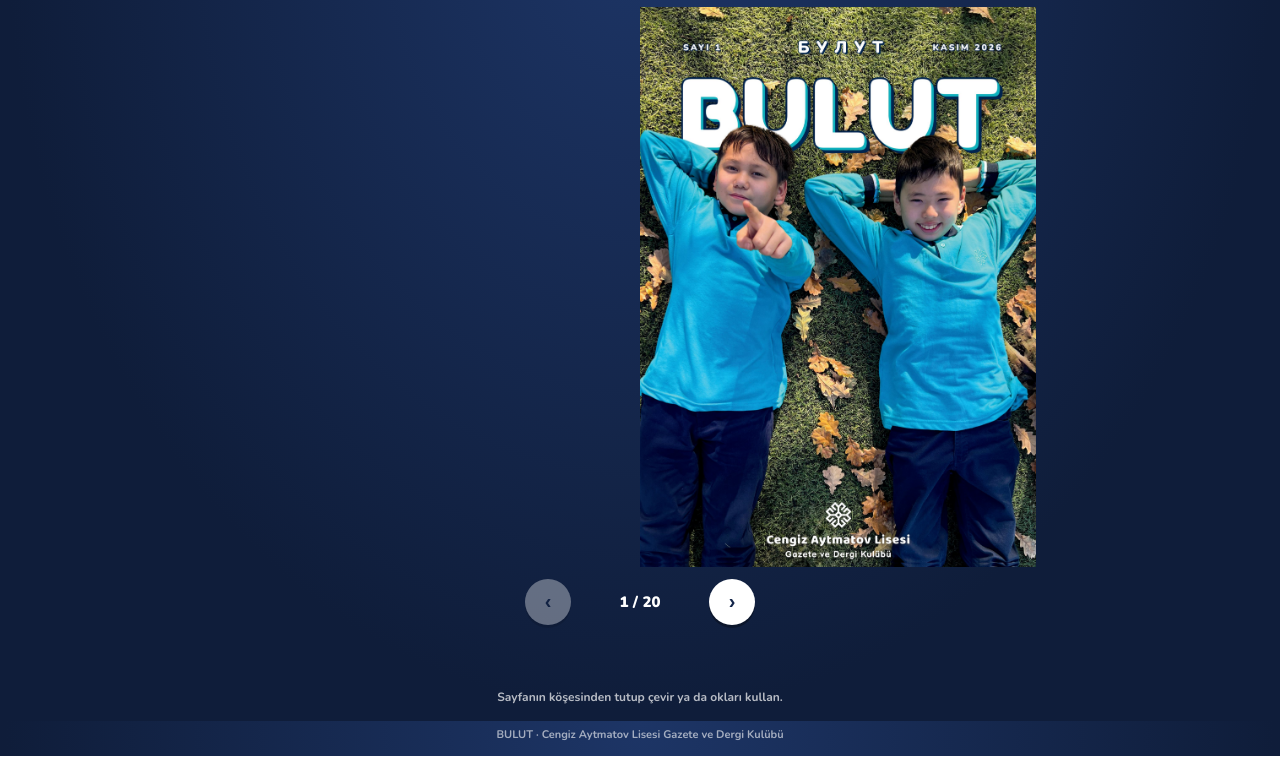
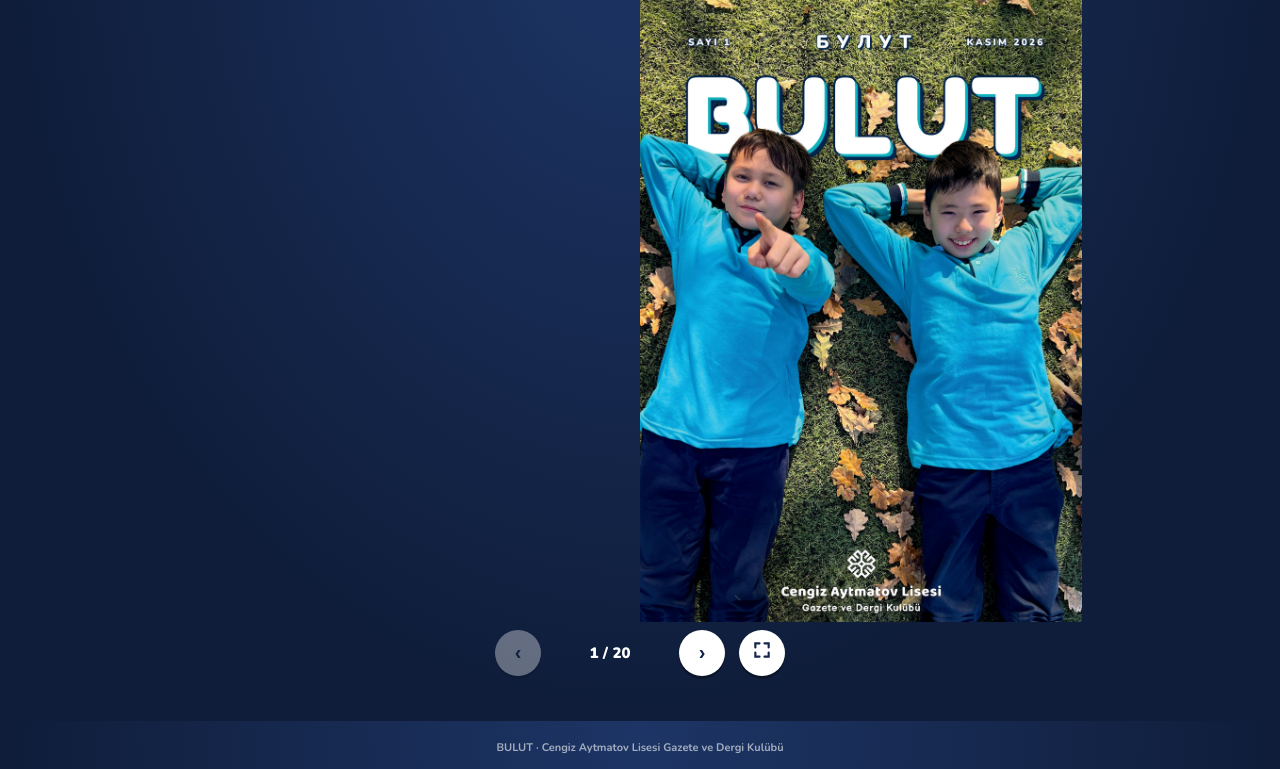
Before and after one commit to gokkayaa/bulut, a plain HTML site: page index.html in a window 1280 px wide. Shown: the part 79-848 px from the top of the page. Drawn offline with nearby package versions, Linux system fonts and the light colour scheme.

Commit message:
Dergi daha büyük görünsün, tam ekran düğmesi eklendi
Co-Authored-By: Claude Opus 5.5 <noreply@anthropic.com>
Claude-Session: https://claude.ai/code/session_01SPWYvny15e3UBniUuKYJUx

```diff
--- a/index.html
+++ b/index.html
@@ -16,8 +16,8 @@ header{display:flex;align-items:center;justify-content:space-between;gap:12px;pa
 .logo{font-family:Anton,sans-serif;font-size:30px;letter-spacing:2px;line-height:1;color:#fff}
 .logo small{font-family:Nunito;font-weight:800;font-size:12px;letter-spacing:0;display:block;opacity:.9;margin-top:2px}
 .issue{text-align:right;font-weight:800;font-size:12px;line-height:1.3}
-main{flex:1;display:flex;flex-direction:column;align-items:center;justify-content:center;padding:18px 10px 8px;width:100%}
-#book-wrap{width:100%;max-width:1100px}
+main{flex:1;display:flex;flex-direction:column;align-items:center;justify-content:center;padding:8px 6px 4px;width:100%}
+#book-wrap{width:100%;max-width:1600px}
 #book{margin:0 auto}
 .page{background:#fff;overflow:hidden}
 .page img{width:100%;height:100%;display:block;object-fit:cover;user-select:none;-webkit-user-drag:none}
@@ -26,11 +26,11 @@ main{flex:1;display:flex;flex-direction:column;align-items:center;justify-conten
 #xs{display:flex;gap:10px;flex-wrap:wrap;justify-content:center;min-height:44px;margin:-4px 0 12px}
 #xs .xbtn{position:static}
 @keyframes pulse{0%,100%{transform:scale(1)}50%{transform:scale(1.07)}}
-nav{display:flex;align-items:center;gap:14px;padding:12px 0 18px}
+nav{display:flex;align-items:center;gap:14px;padding:8px 0 8px}
 nav button{width:46px;height:46px;border-radius:50%;border:none;background:#fff;color:var(--navy);font-size:20px;font-weight:900;cursor:pointer;box-shadow:0 3px 0 rgba(0,0,0,.3)}
 nav button:disabled{opacity:.35;cursor:default}
 #pno{min-width:110px;text-align:center;font-weight:900;font-size:15px}
-.hint{font-size:12px;opacity:.7;font-weight:700;margin-top:-6px;padding-bottom:14px;text-align:center}
+.hint{display:none;font-size:12px;opacity:.7;font-weight:700;margin-top:-6px;padding-bottom:14px;text-align:center}
 #modal{position:fixed;inset:0;background:rgba(5,12,30,.72);display:none;align-items:center;justify-content:center;padding:16px;z-index:50}
 #modal.on{display:flex}
 .card{width:100%;max-width:520px;background:#fff;color:var(--navy);border-radius:18px;padding:22px 22px 18px;position:relative;max-height:90vh;overflow:auto}
@@ -53,6 +53,7 @@ footer{text-align:center;font-size:11px;font-weight:700;opacity:.6;padding:0 12p
     <button id="prev" aria-label="Önceki sayfa">‹</button>
     <div id="pno">1 / 20</div>
     <button id="next" aria-label="Sonraki sayfa">›</button>
+    <button id="fs" aria-label="Tam ekran" title="Tam ekran"><svg width="20" height="20" viewBox="0 0 24 24" fill="none" stroke="currentColor" stroke-width="2.6" stroke-linecap="round"><path d="M4 9V4h5M20 9V4h-5M4 15v5h5M20 15v5h-5"/></svg></button>
   </nav>
   <div id="xs"></div>
   <div class="hint">Sayfanın köşesinden tutup çevir ya da okları kullan.</div>
@@ -91,11 +92,12 @@ for (let i = 1; i <= N; i++) {
   book.appendChild(d);
 }
 // kitabı ekran yüksekliğine sığdır
-(function fit(){ const avail = window.innerHeight - 240; const land = window.innerWidth > 700;
+function fit(){ const avail = window.innerHeight - (document.fullscreenElement || document.webkitFullscreenElement ? 120 : 175); const land = window.innerWidth > 700;
   const w = land ? 2 * avail / 1.4143 : avail / 1.4143;
-  document.getElementById('book-wrap').style.maxWidth = Math.max(300, Math.min(1100, w)) + 'px'; })();
+  document.getElementById('book-wrap').style.maxWidth = Math.max(300, Math.min(1600, w)) + 'px'; }
+fit(); window.addEventListener('resize', fit, true);
 const pf = new St.PageFlip(book, {
-  width: 560, height: 792, size: 'stretch', minWidth: 280, maxWidth: 1000, minHeight: 396, maxHeight: 1414,
+  width: 560, height: 792, size: 'stretch', minWidth: 280, maxWidth: 1400, minHeight: 396, maxHeight: 1980,
   showCover: true, maxShadowOpacity: .45, mobileScrollSupport: true, flippingTime: 700, usePortrait: true
 });
 pf.loadFromHTML(document.querySelectorAll('#book .page'));
@@ -112,6 +114,12 @@ function upd() {
     b.innerHTML = ICON + EXTRA[v][0] + ` <small style="opacity:.6">· s.${v}</small>`; b.onclick = () => openExtra(v); xs.appendChild(b); });
 }
 pf.on('flip', upd); pf.on('changeOrientation', upd);
+document.getElementById('fs').onclick = () => {
+  const el = document.documentElement, on = document.fullscreenElement || document.webkitFullscreenElement;
+  if (on) (document.exitFullscreen || document.webkitExitFullscreen).call(document);
+  else (el.requestFullscreen || el.webkitRequestFullscreen || (() => {})).call(el);
+};
+['fullscreenchange','webkitfullscreenchange'].forEach(ev => document.addEventListener(ev, () => { fit(); setTimeout(() => window.dispatchEvent(new Event('resize')), 120); }));
 prev.onclick = () => pf.flipPrev(); next.onclick = () => pf.flipNext();
 document.addEventListener('keydown', e => { if (e.key === 'ArrowLeft') pf.flipPrev(); if (e.key === 'ArrowRight') pf.flipNext(); if (e.key === 'Escape') closeExtra(); });
 // QR bağlantısı: .../bulut/#s5 → 5. sayfa açılır
```
